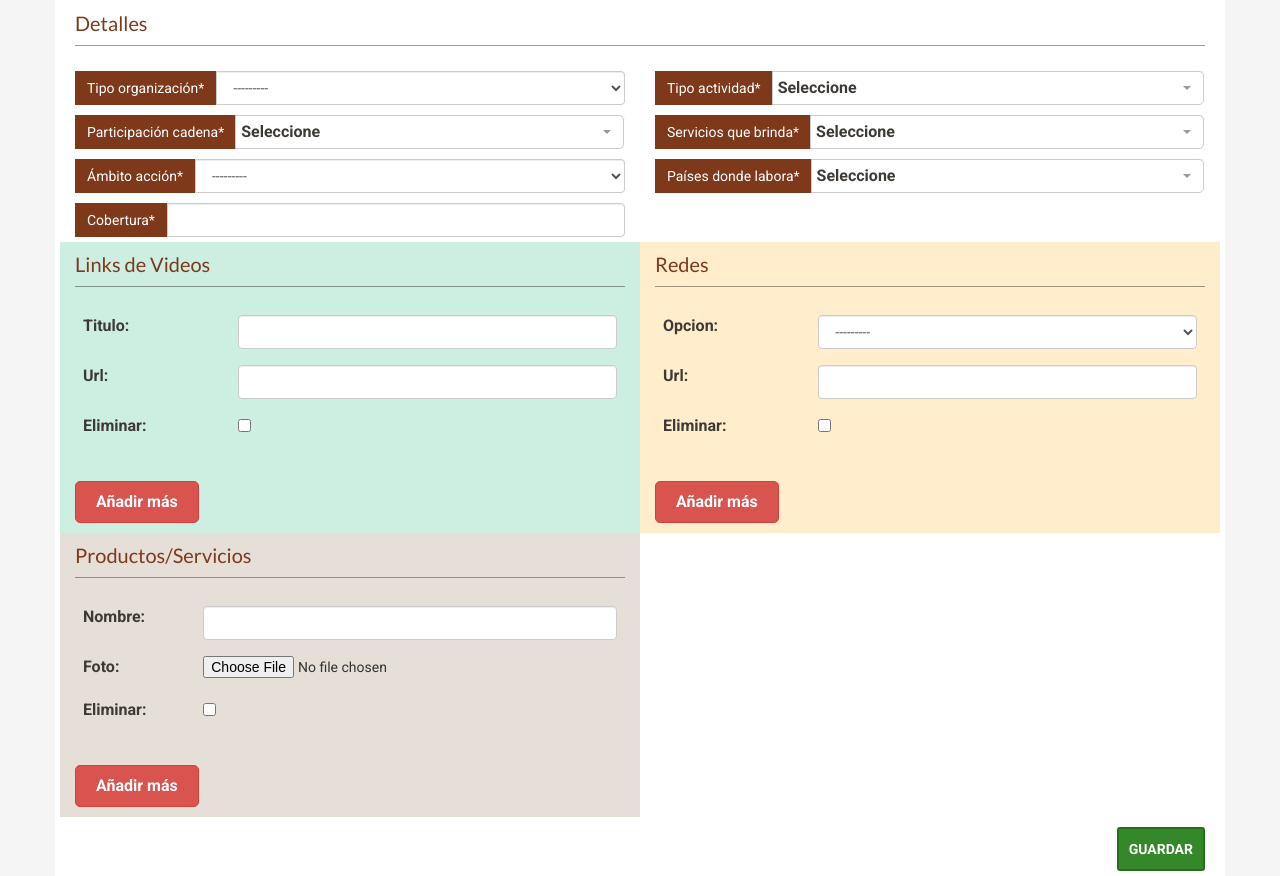
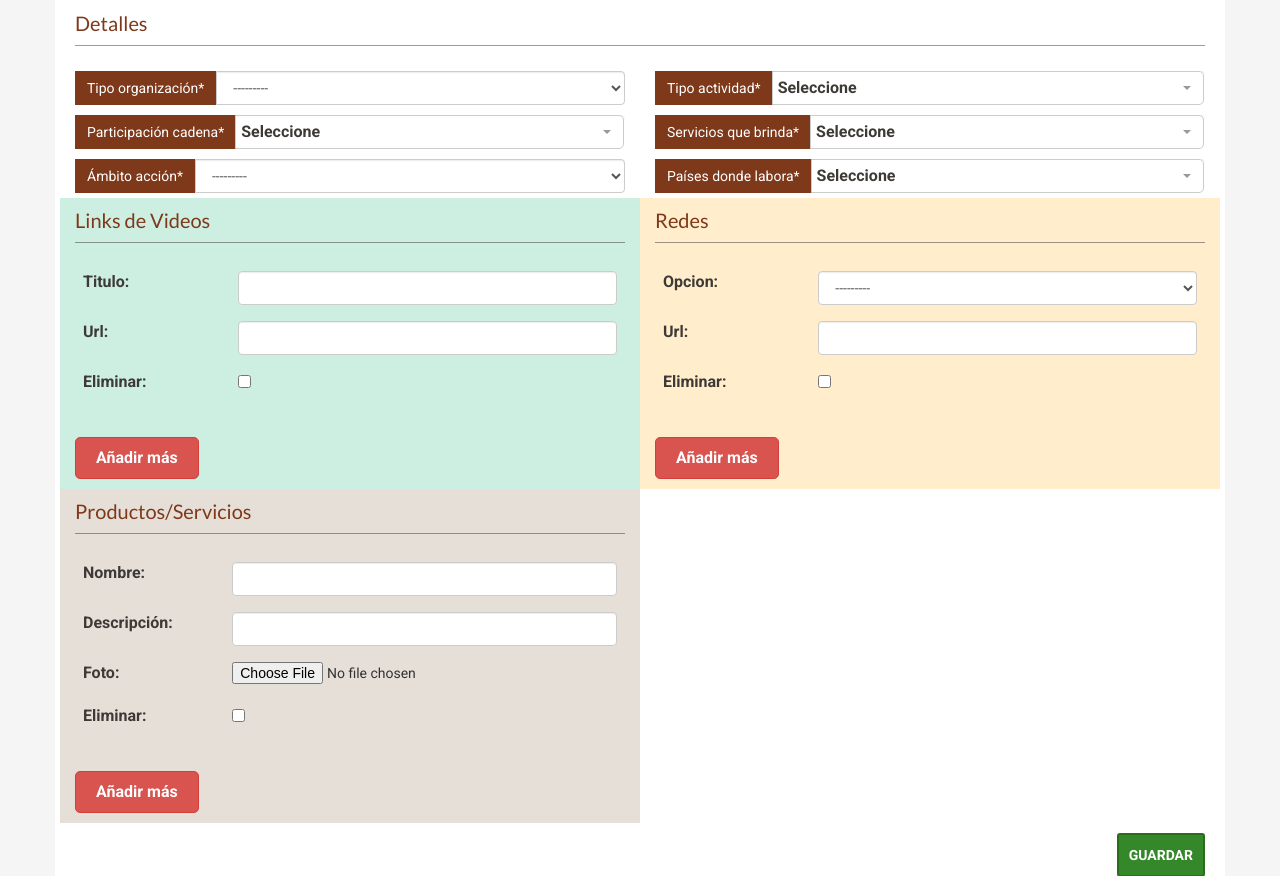
Before and after one commit to CARocha/cadenacacao, a Django app: page /accounts/profile/crear/ in a window 1280 px wide. Shown: the part 1437-2313 px from the top of the page. Run offline with Django 3.2, Linux system fonts and the light colour scheme; the visitor is signed in with stand-in values (Sample User, id 1); data that the repository does not hold is empty; parts of the project's set-up code (start-up, migrations or seed data) failed here and were passed over; some libraries are stand-ins or nearby versions.

Commit message:
añadido campos nuevos y eliminados algunos otros

```diff
--- a/configuracion/models.py
+++ b/configuracion/models.py
@@ -8,7 +8,9 @@ from solo.models import SingletonModel
 class SiteConfiguration(SingletonModel):
     site_name = models.CharField(max_length=255, default='Nombre del sitio')
     maintenance_mode = models.BooleanField(default=False)
-    acerca = models.TextField(null=True, blank=True)
+    acerca = models.TextField('Texto Cadena cacao',null=True, blank=True)
+    acerca_footer = models.TextField(null=True, blank=True)
+    politica_condicines = models.TextField(null=True, blank=True)
 
     def __unicode__(self):
         return u"Configuración del sitio"
--- a/directorio/models.py
+++ b/directorio/models.py
@@ -65,9 +65,11 @@ class IntercambioTecnologia(models.Model):
 		verbose_name_plural = 'Intercambio de Tecnología'
 
 TIPO_CHOICES = (
-		('Sector publico','Sector público'),('Sector privado','Sector privado'),('Academia','Academia'),
+		('Sector publico','Gobierno'),('Sector privado','Empresa'),('Academia','Academia'),
 		('Asociacion','Asociación'),('Cooperativa','Cooperativa'),('Fundacion','Fundación'),
-		('ONG','ONG'),('ONGI','ONGI'),('Plataforma','Plataforma'),('Consultor','Consultor')
+		('ONG','ONG'),('ONGI','ONGI'),('Plataforma','Plataforma'),('Consultor','Consultor'),
+		('Financiera', 'Financiera'),('Banco', 'Banco'),
+		('Centro Investigacion', 'Centro de Investigación')
 	)
 
 AMBITO_CHOICES = (
@@ -105,7 +107,7 @@ class Organizacion(models.Model):
 	servicios = models.ManyToManyField(ServiciosCadena,verbose_name='Servicios que brinda la Organización')
 	ambito_accion = models.CharField(max_length=20,choices=AMBITO_CHOICES,verbose_name='Ámbito de Acción')
 	paises_labora = models.ManyToManyField(Pais,related_name='Paises',verbose_name='Países donde Labora')
-	cobertura = models.CharField(max_length=255,verbose_name='Cobertura Geográfica')
+	#cobertura = models.CharField(max_length=255,verbose_name='Cobertura Geográfica')
 	# periodo_permanencia = models.CharField(max_length=20,choices=PERIODO_CHOICES,verbose_name='Período de Permanencia')
 	# intercambio = models.ManyToManyField(IntercambioTecnologia,verbose_name='Intercambio de Tecnología')
 	sitio_web = models.URLField(blank=True,null=True)
@@ -154,6 +156,7 @@ class Redes(models.Model):
 class ProductosServicios(models.Model):
 	organizacion = models.ForeignKey(Organizacion)
 	nombre = models.CharField(max_length=255)
+	descripcion = models.CharField('Descripción', max_length=200, null=True, blank=True)
 	foto = ImageField(upload_to='productos-servicios/')
 
 	class Meta:
--- a/templates/crear_org.html
+++ b/templates/crear_org.html
@@ -223,34 +223,7 @@ input.contact-submit  {
 
                                 </div>
                             </div>
-                            <div class="col-xs-12 col-sm-6 col-md-6">
-                                <div class="input-group group-costum-2">
-                                    <span class="input-group-addon " id="sizing-addon2">Cobertura*</span>
-                                    {{ form.cobertura }}
 
-                                </div>
-                            </div>
-                            <!--<div class="col-xs-12 col-sm-6 col-md-6">
-                                <div class="input-group group-costum-2">
-                                    <span class="input-group-addon " id="sizing-addon2">Período permanencia*</span>
-                                    {{ form.periodo_permanencia }}
-
-                                </div>
-                            </div>
-                            <div class="col-xs-12 col-sm-6 col-md-6">
-                                <div class="input-group group-costum-2">
-                                    <span class="input-group-addon " id="sizing-addon2">Intercambio de Tecnología*</span>
-                                    {{ form.intercambio }}
-
-                                </div>
-                            </div>-->
-                            <!--<div class="col-xs-12 col-sm-6 col-md-6">
-                                <div class="input-group group-costum-2">
-                                    <span class="input-group-addon " id="sizing-addon2">Sitio web</span>
-                                    {{ form.sitio_web }}
-
-                                </div>
-                            </div>-->
                             <div class="col-xs-12 col-sm-6 col-md-6" id="miembros">
                                 <div class="input-group group-costum-2">
                                     <span class="input-group-addon " id="sizing-addon2">N° de Miembros/Socios</span>
```
Also changed, not shown: templates/editar_org.html (+0 -7 lines), configuracion/migrations/0002_auto_20190618_1022.py (added), directorio/migrations/0010_productosservicios_descripcion.py (added), directorio/migrations/0011_remove_organizacion_cobertura.py (added).
